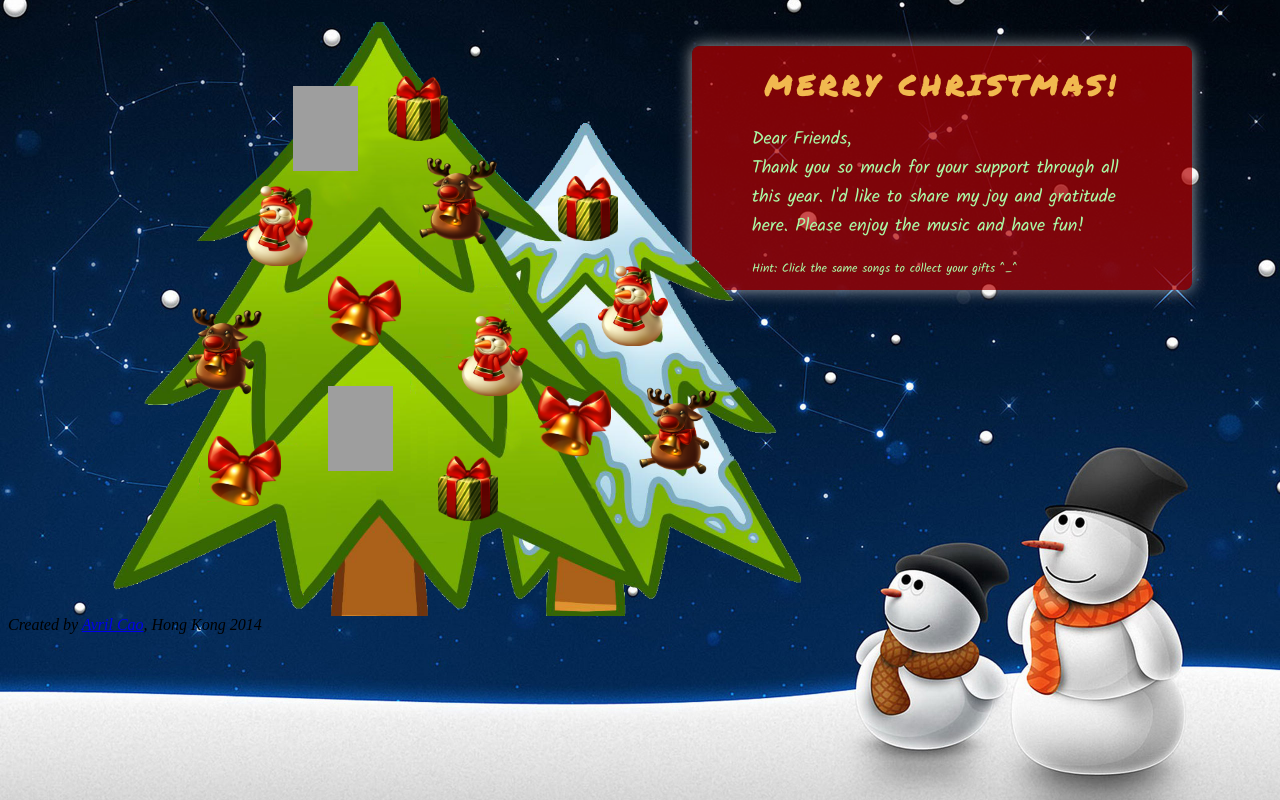
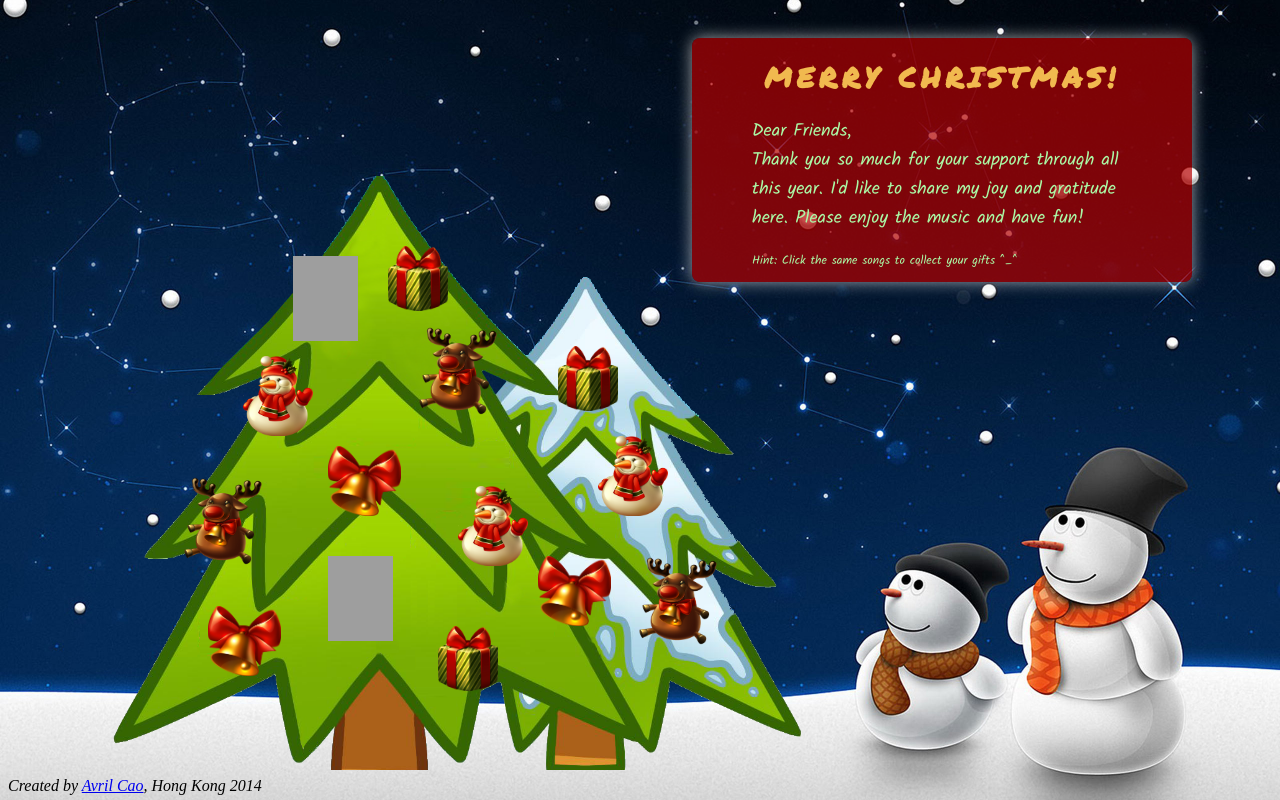
Before and after one commit to avrilcao/christmas-gifts, a plain HTML site: page index.html in a window 1280 px wide. Drawn offline with Linux system fonts and the light colour scheme; grey boxes are pictures that could not be loaded.

Commit message:
tree/footer position fixed bottom

```diff
--- a/css/main.css
+++ b/css/main.css
@@ -47,7 +47,8 @@ p#hint {
 	width:700px;
 	height:600px;
 	margin-left: 100px;
-	position: relative;
+	position: fixed;
+	bottom: 30px;
 }
 
 ul.gifts {
@@ -366,4 +367,6 @@ a:hover a:not(:hover) {
 
 footer {
 	font-style: italic;
+	position: fixed;
+	bottom: 5px;
 }
```
